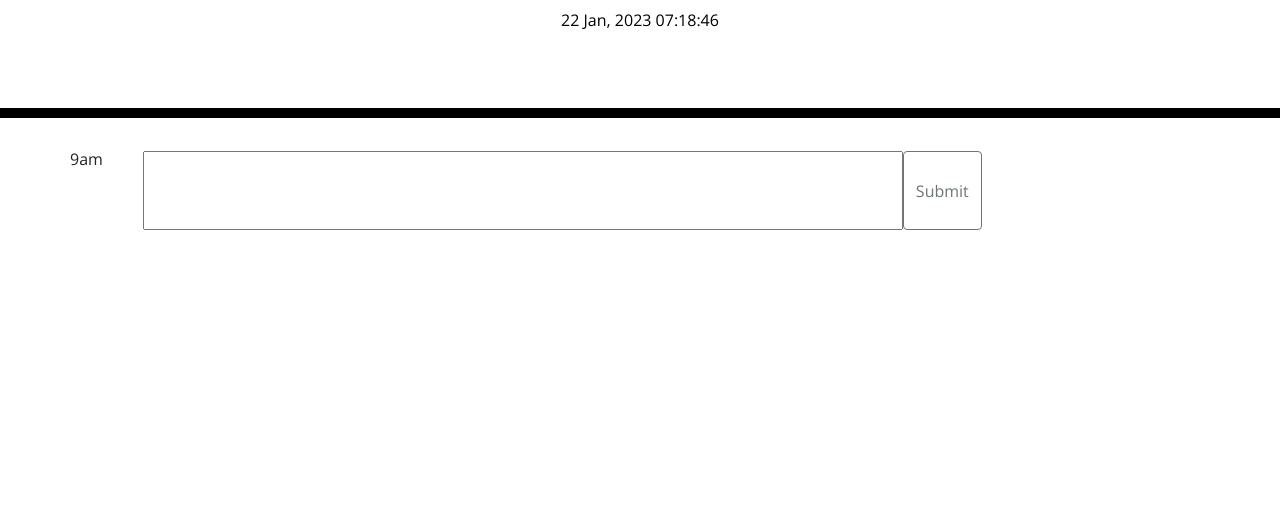
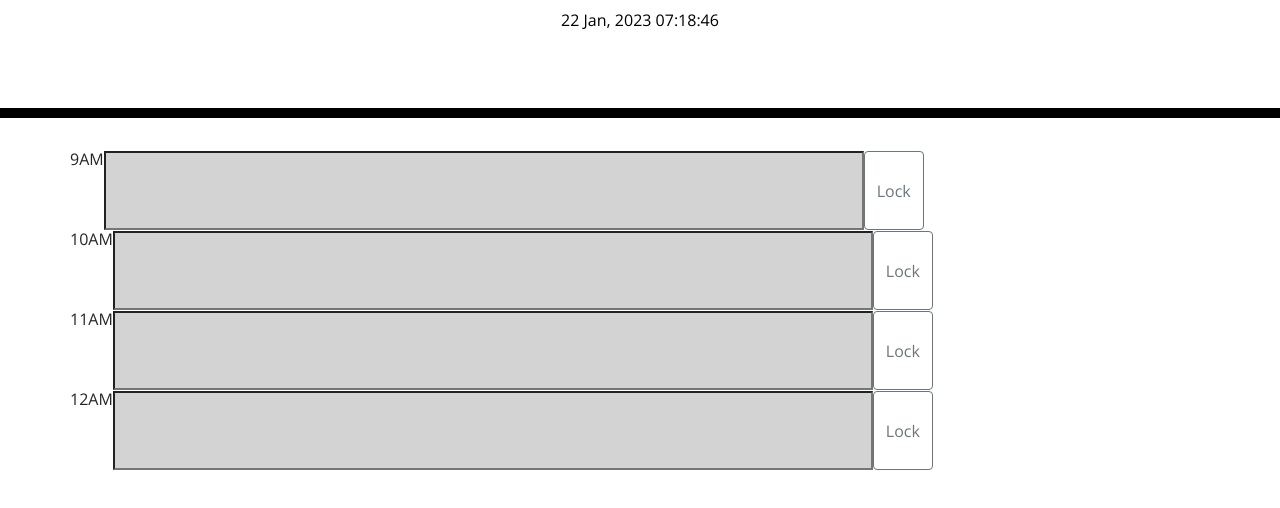
Before and after one commit to Ailsadm/Daily-Planner, a plain HTML site: page index.html in a window 1280 px wide. Shown: the part 182-690 px from the top of the page. Drawn offline with nearby package versions, Linux system fonts and the light colour scheme.

Commit message:
colour of blocks

```diff
--- a/assets/script.js
+++ b/assets/script.js
@@ -1,16 +1,72 @@
+let Nineam = localStorage.getItem("9");
+let Tenam = localStorage.getItem("10")
+// date and time
 setInterval(
     function () {
         $("#date").text(moment().format("DDD MMM, YYYY hh:mm:ss"))
 
-    }, 1000)
+    }, 1000
+)
 
-let $plannerItems = $(".plannerItem");
+let $plannerItem9 = $("#plannerinput9")
+let $plannerItem10 = $("#plannerinput10")
+let $plannerItem11 = $("#plannerinput11")
+let $plannerItem12 = $("#plannerinput12")
+let plannerItemsArray = [$plannerItem9, $plannerItem10, $plannerItem11, $plannerItem12 ]
 let $dailyPlannerRow = $(".dailyPlannerRow");
+let $getItemButton9 = $("#getItemButton9");
+let $getItemButton10 = $("#getItemButton10");
+let $getItemButton11 = $("#getItemButton11");
+let $getItemButton12 = $("#getItemButton12");
 
-function handleItemSubmission(event){
-    let plannerItem = $('input[name="planner-input"]').val();
+$plannerItem9.val(Nineam);
+$plannerItem10.val(Tenam);
 
-    let dailyPlannerItem = $("<li>")
+let timeAttribute = $("")
+// colour of blocks
+function setColours(plannerItem){
+    let plannerHour = parseInt(plannerItem.attr("data-time"), 10)
+
+    if (moment().hour() > plannerHour) {
+        plannerItem.addClass("past")
+
+    }
+    else if (moment().hour() == plannerHour) {
+        plannerItem.addClass("present")
+    }
+    else {
+        console.log('future')
+        plannerItem.addClass("future")
+    }
 }
 
-$dailyPlannerRow.on("submit", handleItemSubmission);
+for (let i = 0; i < plannerItemsArray.length; i++) {
+    const plannerItem = plannerItemsArray[i];
+    setColours(plannerItem)
+}
+
+
+
+function handleItemSubmission(event) {
+    // localStorage.setItem("9am", $plannerItem9.val())
+
+
+    const plannerInputId = event.target.getAttribute("data-input")
+    console.log(plannerInputId)
+
+    let plannerInput = $(plannerInputId)[0]
+
+    plannerInput.disabled = true;
+
+    let buttonId = event.currentTarget.id
+    let $clickedButton = $('#' + buttonId)
+
+    $clickedButton.text('Locked');
+    localStorage.setItem(plannerInput.getAttribute('data-time'), plannerInput.val());
+
+}
+
+$getItemButton9.on("click", handleItemSubmission);
+$getItemButton10.on("click", handleItemSubmission);
+$getItemButton11.on("click", handleItemSubmission);
+$getItemButton12.on("click", handleItemSubmission);
--- a/index.html
+++ b/index.html
@@ -23,10 +23,24 @@
     <div class="container">
         <!-- Timeblocks go here -->
       <div class="row dailyPlannerRow">
-        <span>9am</span>
-        <ul class="dailyPlannerItems"></ul>
-        <input type="text" class="col-8 plannerItem" name="planner-input"/>
-        <button class="btn btn-outline-secondary" type="button">Submit</button>
+        <span >9AM</span>
+        <input type="text" class="col-8 plannerItem" data-time="9" name="plannerinput9" id="plannerinput9"/>
+        <button class="btn btn-outline-secondary" data-input="#plannerinput9" id="getItemButton9" type="button">Lock</button>
+      </div>
+      <div class="row dailyPlannerRow">
+        <span >10AM</span>
+        <input type="text" class="col-8 plannerItem" data-time="10" name="planner-input" id="plannerinput10"/>
+        <button class="btn btn-outline-secondary" data-input="#plannerinput10" id="getItemButton10" type="button">Lock</button>
+      </div>
+      <div class="row dailyPlannerRow">
+        <span >11AM</span>
+        <input type="text" class="col-8 plannerItem" data-time="11" name="planner-input" id="plannerinput11"/>
+        <button class="btn btn-outline-secondary" data-input="#plannerinput11"  id="getItemButton11" type="button">Lock</button>
+      </div>
+      <div class="row dailyPlannerRow">
+        <span >12AM</span>
+        <input type="text" class="col-8 plannerItem" data-time="12" name="planner-input" id="plannerinput12"/>
+        <button class="btn btn-outline-secondary" data-input="#plannerinput12" id="getItemButton12" type="button">Lock</button>
       </div>
     </div>
 
```
